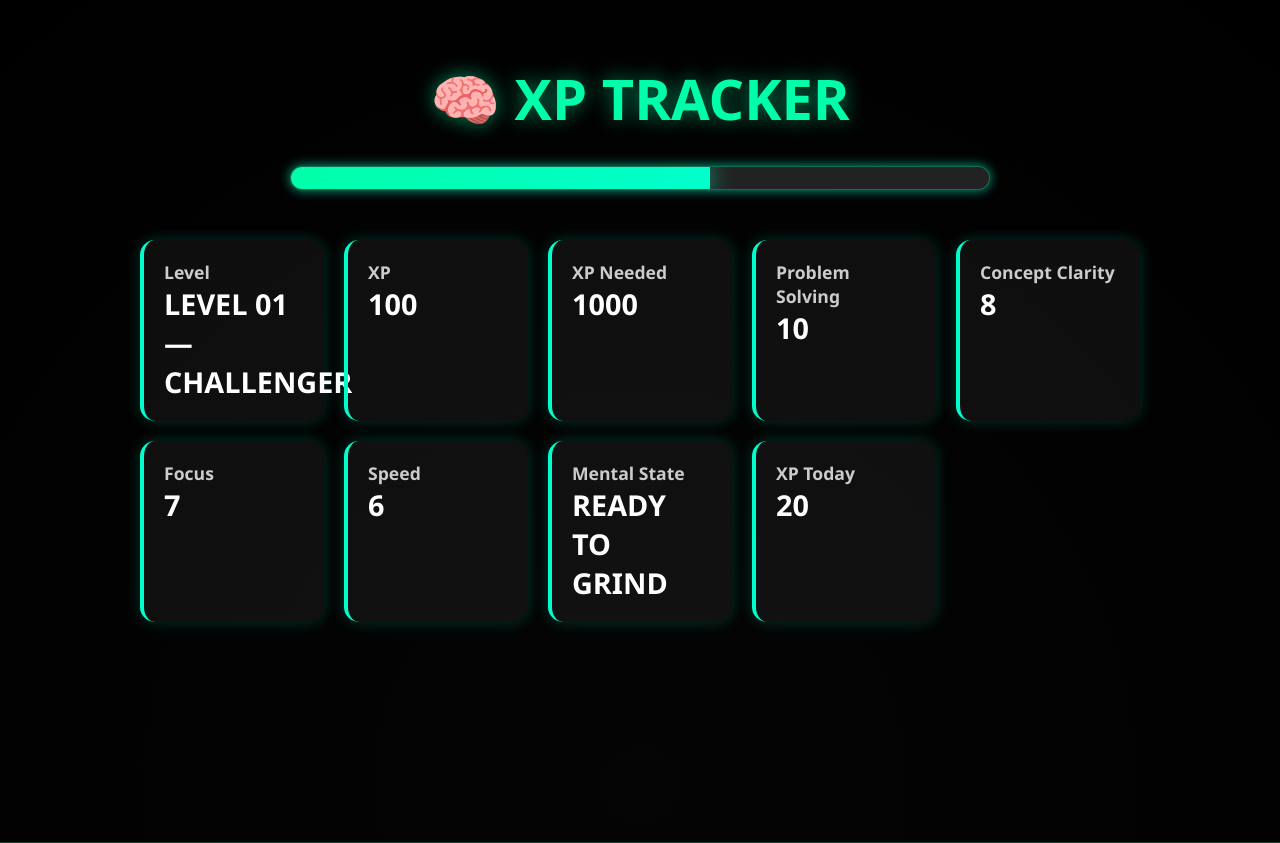
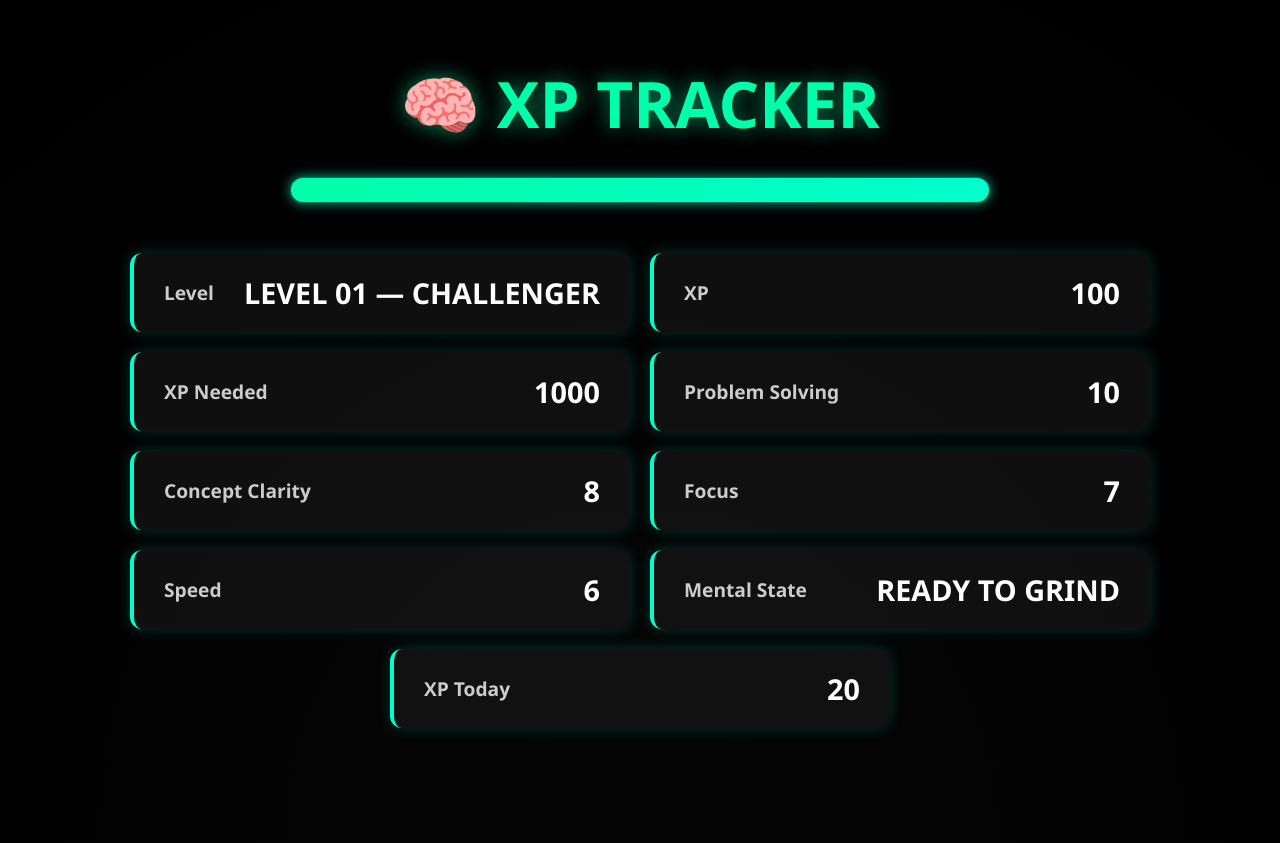
Before and after one commit to DABONYOURDABIAMCOOL/solo-hub, a Flask app: page / in a window 1280 px wide. Shown: the top 843 px of the page. Run offline with Flask 3, Linux system fonts and the light colour scheme.

Commit message:
Update status.html

```diff
--- a/templates/status.html
+++ b/templates/status.html
@@ -6,8 +6,8 @@
   <style>
     * {
       box-sizing: border-box;
+      margin: 0;
       padding: 0;
-      margin: 0;
     }
 
     body {
@@ -28,7 +28,7 @@
     }
 
     h1 {
-      font-size: 3.5rem;
+      font-size: 4rem;
       color: #00ffaa;
       text-shadow: 0 0 20px #00ffaa88;
       margin-bottom: 30px;
@@ -37,9 +37,9 @@
     .xp-bar-container {
       width: 80%;
       max-width: 700px;
-      height: 24px;
+      height: 26px;
       background: #222;
-      border-radius: 12px;
+      border-radius: 13px;
       overflow: hidden;
       box-shadow: 0 0 12px #00ffccaa;
       margin-bottom: 50px;
@@ -48,38 +48,45 @@
 
     .xp-bar {
       height: 100%;
-      width: 60%; /* ← EDIT XP HERE */
+      width: 0;
       background: linear-gradient(to right, #00ffaa, #00ffcc);
-      transition: width 1.2s ease-in-out;
       box-shadow: 0 0 25px #00ffccaa;
+      transition: width 1s ease-in-out;
     }
 
     .stats-grid {
-      display: grid;
-      grid-template-columns: repeat(auto-fit, minmax(180px, 1fr));
+      display: flex;
+      flex-wrap: wrap;
+      justify-content: center;
       gap: 20px;
       width: 90%;
-      max-width: 1000px;
+      max-width: 1100px;
       margin-bottom: 100px;
     }
 
     .stat-card {
       background: rgba(255, 255, 255, 0.05);
       border-left: 4px solid #00ffcc;
-      padding: 20px;
-      border-radius: 15px;
+      padding: 20px 30px;
+      border-radius: 12px;
+      min-width: 400px;
+      max-width: 500px;
+      width: 100%;
       text-align: left;
+      display: flex;
+      justify-content: space-between;
+      align-items: center;
       box-shadow: 0 0 15px #00ffcc33;
       transition: transform 0.3s ease;
     }
 
     .stat-card:hover {
-      transform: scale(1.05);
+      transform: scale(1.03);
       box-shadow: 0 0 25px #00ffcc88;
     }
 
     .stat-name {
-      font-size: 1.1rem;
+      font-size: 1.2rem;
       font-weight: bold;
       color: #ccc;
     }
@@ -136,15 +143,15 @@
 
     @media screen and (max-width: 500px) {
       h1 {
-        font-size: 2.4rem;
+        font-size: 2.5rem;
+      }
+
+      .stat-card {
+        min-width: 100%;
       }
 
       .stat-value {
-        font-size: 1.5rem;
-      }
-
-      .stats-grid {
-        grid-template-columns: repeat(auto-fit, minmax(150px, 1fr));
+        font-size: 1.4rem;
       }
     }
   </style>
@@ -157,9 +164,9 @@
       <div class="xp-bar" id="xp-bar"></div>
     </div>
 
-    <div class="stats-grid">
+    <div class="stats-grid" id="stats-grid">
       {% for key, value in stats.items() %}
-        <div class="stat-card">
+        <div class="stat-card" data-key="{{ key }}" data-value="{{ value }}">
           <div class="stat-name">{{ key }}</div>
           <div class="stat-value">{{ value }}</div>
         </div>
@@ -176,10 +183,20 @@
   </div>
 
   <script>
-    // XP bar animation
+    // Auto set XP bar based on "XP" stat
     window.onload = () => {
+      const statCards = document.querySelectorAll(".stat-card");
       const xpBar = document.getElementById("xp-bar");
-      xpBar.style.width = xpBar.style.width;
+
+      statCards.forEach(card => {
+        const key = card.getAttribute("data-key");
+        const value = card.getAttribute("data-value");
+
+        if (key.toLowerCase() === "xp") {
+          const percent = parseInt(value.replace("%", "").trim());
+          xpBar.style.width = percent + "%";
+        }
+      });
     };
   </script>
 </body>
```
